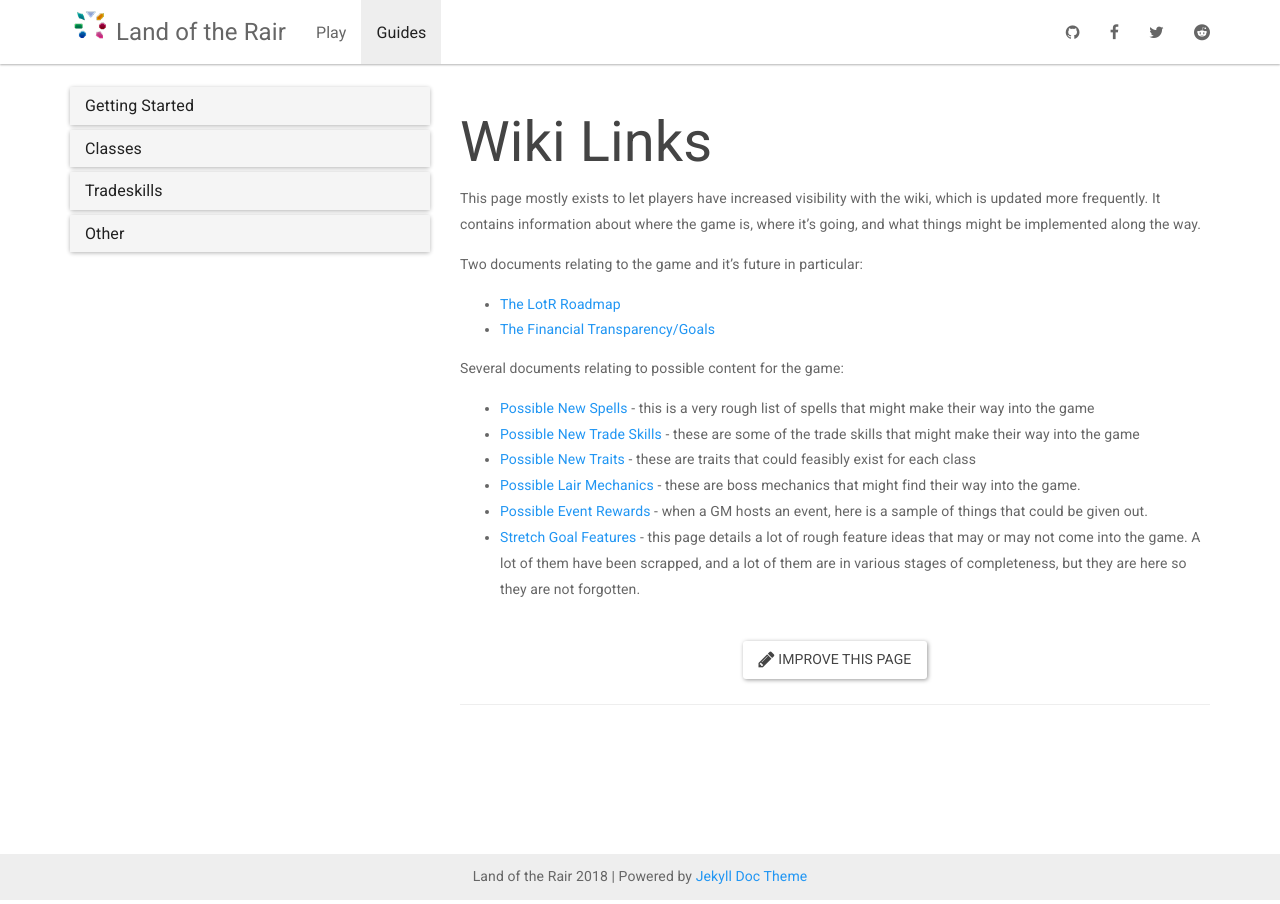
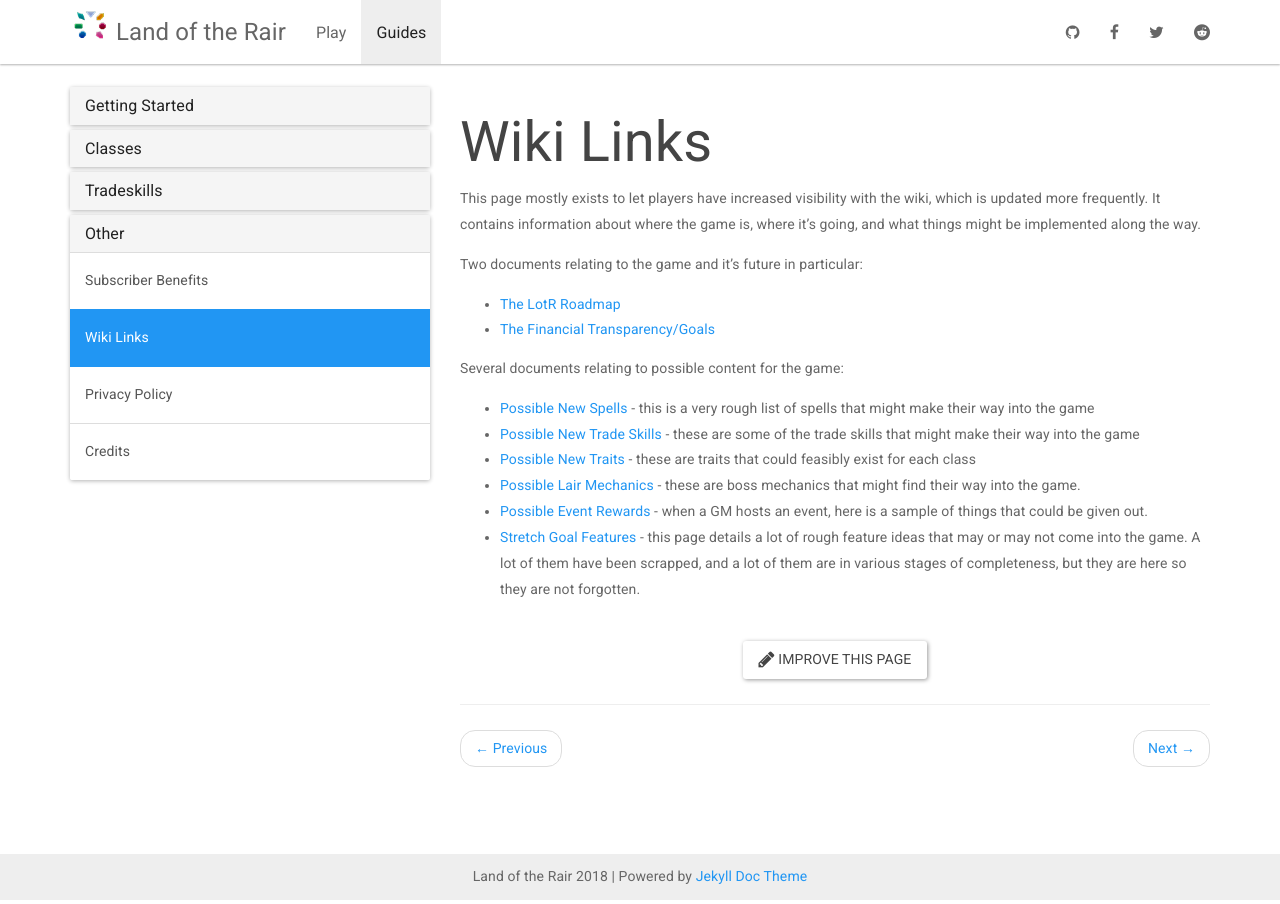
Before and after one commit to LandOfTheRair/landoftherair.github.io, a Jekyll site: the page built from _docs/other/wiki-links.md, in a window 1280 px wide. Built offline with Jekyll 4.4.1, drawn with Linux system fonts in a browser that asks for light colours; nearby versions of some CDN libraries.

Commit message:
Update docs.yml

```diff
--- a/_data/docs.yml
+++ b/_data/docs.yml
@@ -24,5 +24,6 @@
 - title: Other
   docs:
   - subscriber-benefits
+  - wiki-links
   - privacy
   - credits
```
